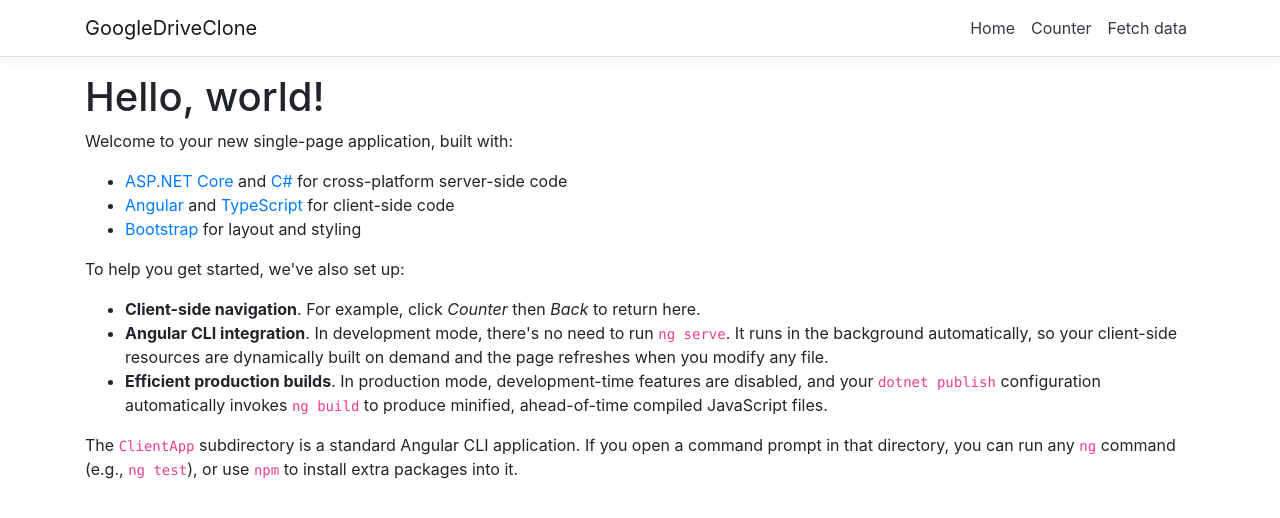
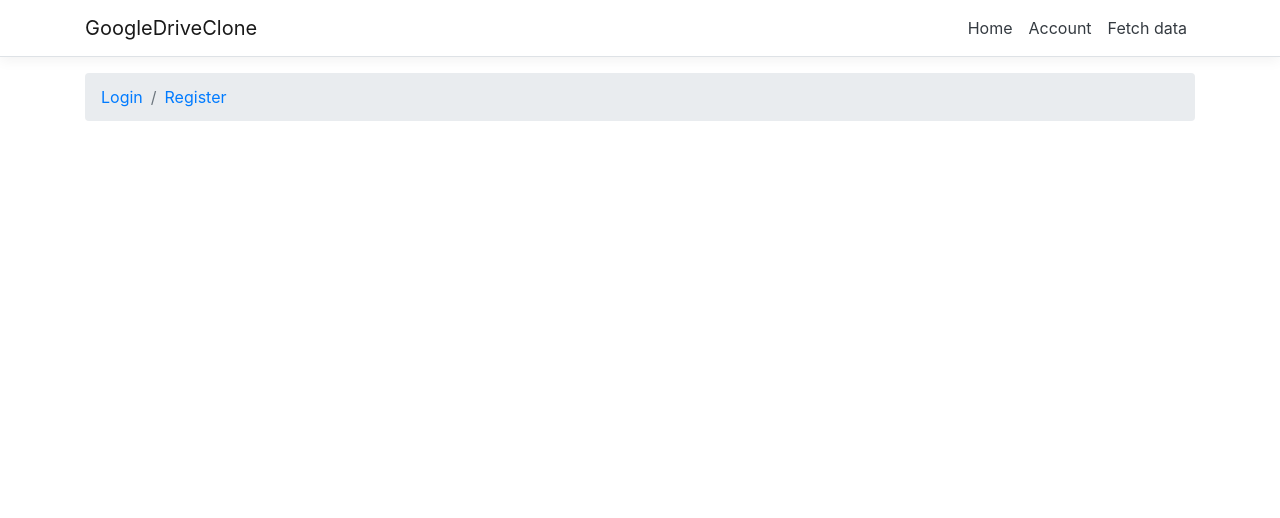
Before and after one commit to ngohungphuc/Presentation, an Angular app in the folder Angular Workshop/src/starting-point/GoogleDriveClone/GoogleDriveClone/ClientApp/: page / in a window 1280 px wide. Shown: the top 518 px of the page. Built offline with nearby package versions, Linux system fonts and the light colour scheme.

Commit message:
lazy load

```diff
--- a/Angular Workshop/src/starting-point/GoogleDriveClone/GoogleDriveClone/ClientApp/package.json
+++ b/Angular Workshop/src/starting-point/GoogleDriveClone/GoogleDriveClone/ClientApp/package.json
@@ -3,7 +3,7 @@
   "version": "0.0.0",
   "scripts": {
     "ng": "ng",
-    "start": "ng serve",
+    "start": "ng serve --aot",
     "build": "ng build --prod --aot --build-optimizer --vendor-chunk=true",
     "build:ssr": "ng run GoogleDriveClone:server:dev",
     "test": "ng test",
--- a/Angular Workshop/src/starting-point/GoogleDriveClone/GoogleDriveClone/ClientApp/src/app/account/account.routing.ts
+++ b/Angular Workshop/src/starting-point/GoogleDriveClone/GoogleDriveClone/ClientApp/src/app/account/account.routing.ts
@@ -6,7 +6,7 @@
 
 export const accountRoutes: Routes = [
   {
-    path: "account",
+    path: "",
     component: AccountComponent,
     children: [
       { path: "login", component: LoginComponent },
--- a/Angular Workshop/src/starting-point/GoogleDriveClone/GoogleDriveClone/ClientApp/src/app/app.routing.ts
+++ b/Angular Workshop/src/starting-point/GoogleDriveClone/GoogleDriveClone/ClientApp/src/app/app.routing.ts
@@ -1,9 +1,9 @@
 import { Routes } from "@angular/router";
 
 import { HomeComponent } from "./home/home.component";
-import { AccountComponent } from "./account/account/account.component";
-import { AccountModule } from "./account/account.module";
 
 export const routes: Routes = [
-  { path: "", component: HomeComponent, pathMatch: "full" }
+  { path: "", redirectTo: "home", pathMatch:"full" },
+  { path: "home", component: HomeComponent },
+  { path: "account", loadChildren: "./account/account.module#AccountModule" }
 ];
--- a/Angular Workshop/src/starting-point/GoogleDriveClone/GoogleDriveClone/ClientApp/src/app/nav-menu/nav-menu.component.html
+++ b/Angular Workshop/src/starting-point/GoogleDriveClone/GoogleDriveClone/ClientApp/src/app/nav-menu/nav-menu.component.html
@@ -9,10 +9,10 @@
       <div class="navbar-collapse collapse d-sm-inline-flex flex-sm-row-reverse" [ngClass]='{"show": isExpanded}'>
         <ul class="navbar-nav flex-grow">
           <li class="nav-item" [routerLinkActive]='["link-active"]' [routerLinkActiveOptions]='{ exact: true }'>
-            <a class="nav-link text-dark" [routerLink]='["/"]'>Home</a>
+            <a class="nav-link text-dark" [routerLink]='["/home"]'>Home</a>
           </li>
           <li class="nav-item" [routerLinkActive]='["link-active"]'>
-            <a class="nav-link text-dark" [routerLink]='["/counter"]'>Counter</a>
+            <a class="nav-link text-dark" [routerLink]='["/account"]'>Account</a>
           </li>
           <li class="nav-item" [routerLinkActive]='["link-active"]'>
             <a class="nav-link text-dark" [routerLink]='["/fetch-data"]'>Fetch data</a>
```
